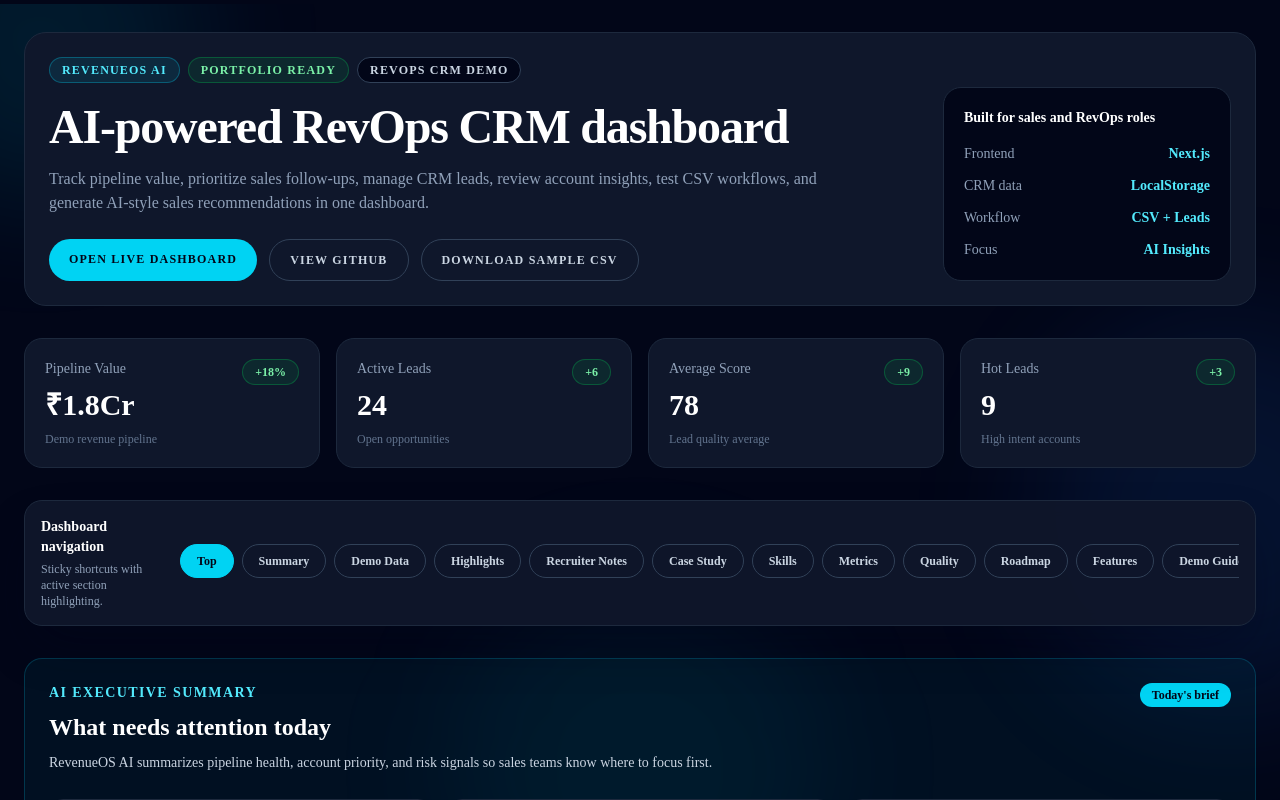
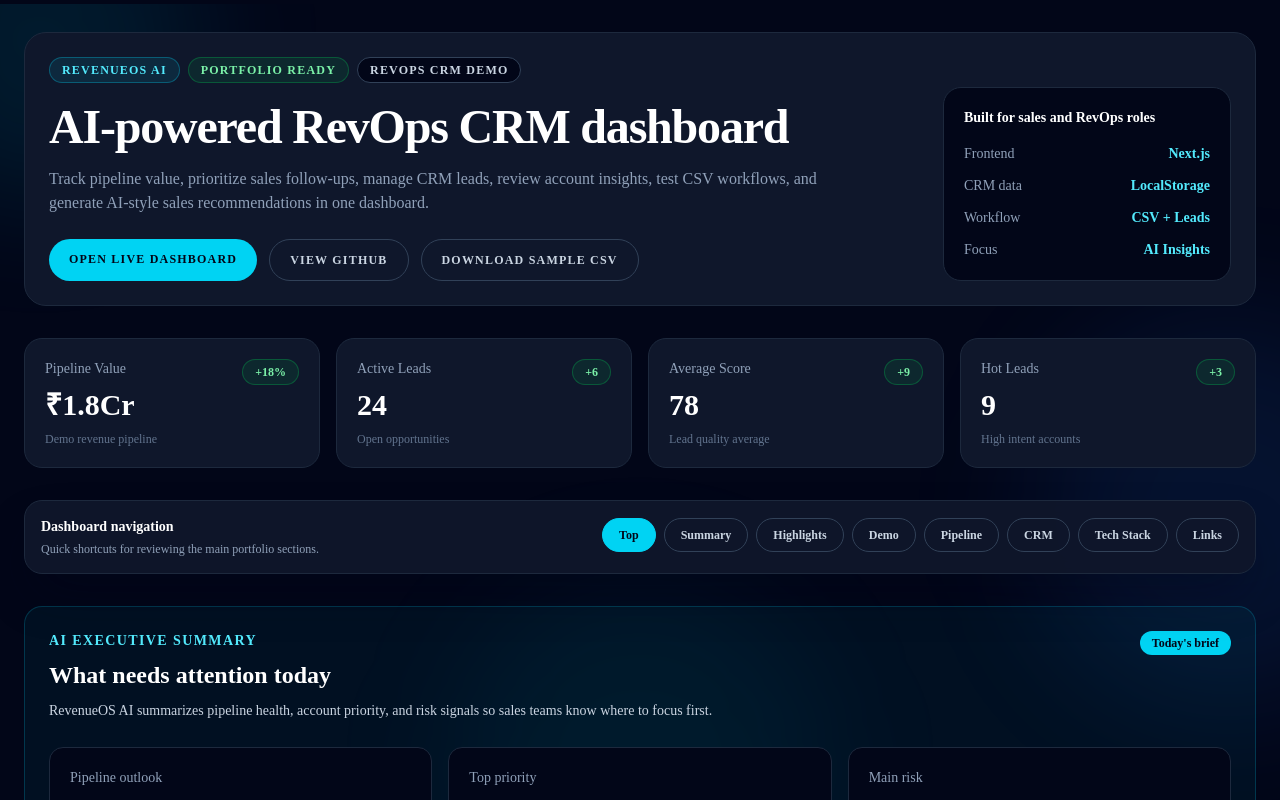
Before and after one commit to Asad97531/revenueos-ai, a Next.js app: page /dashboard in a window 1280 px wide. Shown: the top 800 px of the page. Built offline with nearby package versions, Linux system fonts and the light colour scheme.

Commit message:
Simplify dashboard navigation

```diff
--- a/components/dashboard/DashboardNav.tsx
+++ b/components/dashboard/DashboardNav.tsx
@@ -14,64 +14,14 @@
     id: "summary",
   },
   {
-    label: "Demo Data",
-    href: "#demo-data",
-    id: "demo-data",
-  },
-  {
     label: "Highlights",
     href: "#project-highlights",
     id: "project-highlights",
   },
   {
-    label: "Recruiter Notes",
-    href: "#recruiter-notes",
-    id: "recruiter-notes",
-  },
-  {
-    label: "Case Study",
-    href: "#case-study",
-    id: "case-study",
-  },
-  {
-    label: "Skills",
-    href: "#skills-demonstrated",
-    id: "skills-demonstrated",
-  },
-  {
-    label: "Metrics",
-    href: "#metrics-explanation",
-    id: "metrics-explanation",
-  },
-  {
-    label: "Quality",
-    href: "#quality-checklist",
-    id: "quality-checklist",
-  },
-  {
-    label: "Roadmap",
-    href: "#product-roadmap",
-    id: "product-roadmap",
-  },
-  {
-    label: "Features",
-    href: "#feature-checklist",
-    id: "feature-checklist",
-  },
-  {
-    label: "Demo Guide",
+    label: "Demo",
     href: "#demo-guide",
     id: "demo-guide",
-  },
-  {
-    label: "Links",
-    href: "#project-links",
-    id: "project-links",
-  },
-  {
-    label: "Workflow",
-    href: "#sales-workflow",
-    id: "sales-workflow",
   },
   {
     label: "Pipeline",
@@ -79,29 +29,9 @@
     id: "pipeline-health",
   },
   {
-    label: "Forecast",
-    href: "#revenue-forecast",
-    id: "revenue-forecast",
-  },
-  {
-    label: "Funnel",
-    href: "#conversion-funnel",
-    id: "conversion-funnel",
-  },
-  {
-    label: "Reminders",
-    href: "#follow-ups",
-    id: "follow-ups",
-  },
-  {
-    label: "Performance",
-    href: "#sales-performance",
-    id: "sales-performance",
-  },
-  {
-    label: "Accounts",
-    href: "#account-insights",
-    id: "account-insights",
+    label: "CRM",
+    href: "#crm-workspace",
+    id: "crm-workspace",
   },
   {
     label: "Tech Stack",
@@ -109,9 +39,9 @@
     id: "tech-stack",
   },
   {
-    label: "CRM",
-    href: "#crm-workspace",
-    id: "crm-workspace",
+    label: "Links",
+    href: "#project-links",
+    id: "project-links",
   },
 ];
 
@@ -188,7 +118,7 @@
           </p>
 
           <p className="mt-1 text-xs text-slate-400">
-            Sticky shortcuts with active section highlighting.
+            Quick shortcuts for reviewing the main portfolio sections.
           </p>
         </div>
 
```
